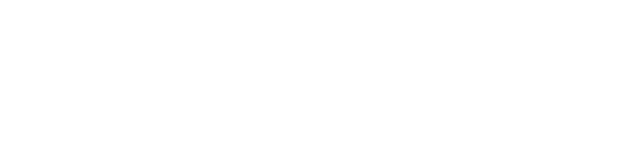
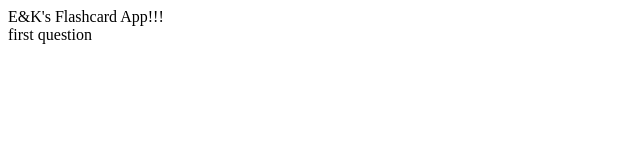
Before and after one commit to KevinZijlmans/Flashcard-app, a plain HTML site: page index.html in a window 1280 px wide. Shown: the whole page, without its empty margins (0-640 px from the left). Drawn offline with Linux system fonts and the light colour scheme.

Commit message:
Html and js changes

```diff
--- a/index.html
+++ b/index.html
@@ -1,9 +1,15 @@
 <!DOCTYPE html>
 <html>
     <head>
-
+        <meta charset="utf-8">
+        <title>E&K flashcard app</title>
+        <link rel="stylesheet" href="index.css">
     </head>
     <body>
-
+        <header>E&K's Flashcard App!!!</header>
+        <section id="flashcard">
+            <p onclick="flipCard()">Card here</p>
+        </section>
     </body>
+    <script src="index.js"></script>
     </html>
--- a/index.js
+++ b/index.js
@@ -0,0 +1,14 @@
+let questions = ['first question', 'first answer']
+let card = document.getElementById('flashcard')
+let flip = 0
+console.log(flip)
+function flipCard() {
+    if(flip === 0) {
+        card.innerHTML = questions[flip]
+        flip = 1
+        console.log(flip)
+        return flip
+    }
+}
+card.onclick = flipCard()
+console.log(flip)
```
